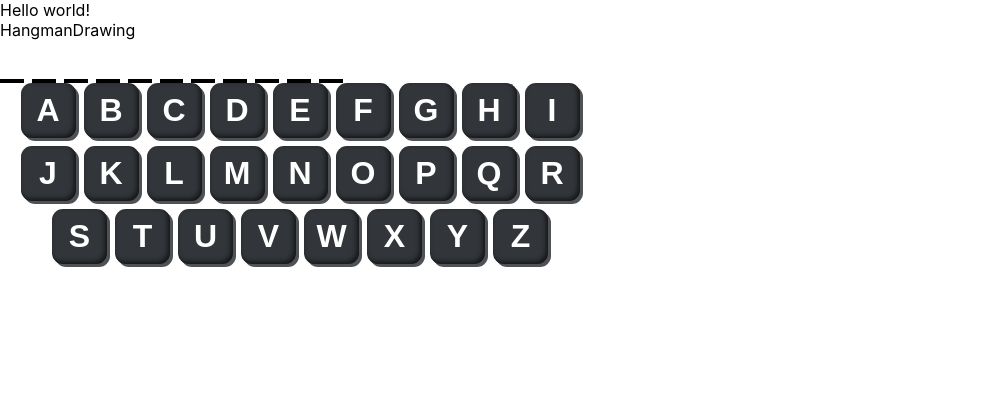
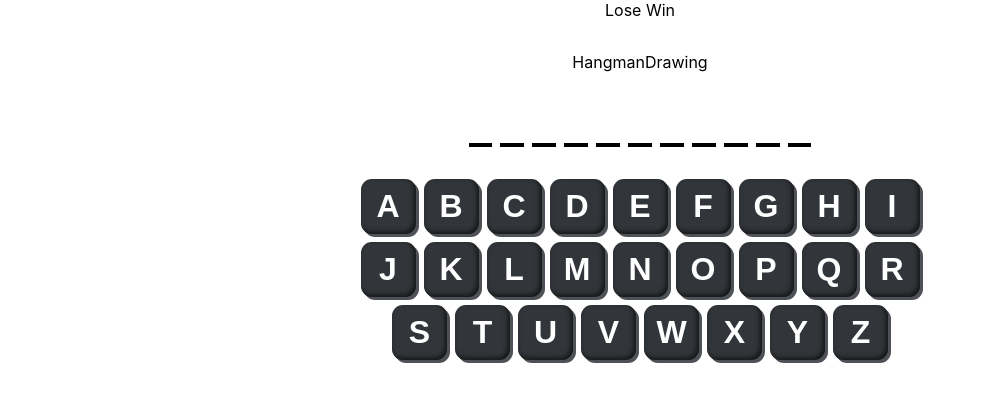
Before and after one commit to Criiis/hangman-cris, a React (Create React App) app: page / in a window 1280 px wide. Shown: the top 402 px of the page, without its empty margins (0-986 px from the left). Built offline with nearby package versions, Linux system fonts and the light colour scheme.

Commit message:
changing app tsx files

```diff
--- /dev/null
+++ b/src/App.module.css
@@ -0,0 +1,8 @@
+.app {
+  max-width: 800px;
+  display: flex;
+  flex-direction: column;
+  gap: 2rem;
+  margin: 0 auto;
+  align-items: center;
+}
--- a/src/App.tsx
+++ b/src/App.tsx
@@ -1,22 +1,25 @@
-import { useState } from "react";
-import HangmanDrawing from "./components/HangmanDrawing";
-import HangmanWord from "./components/HangmanWord";
-import Keyboard from "./components/Keyboard";
+import { useState } from 'react'
+import HangmanDrawing from './components/HangmanDrawing'
+import HangmanWord from './components/HangmanWord'
+import Keyboard from './components/Keyboard'
 import word from './wordList.json'
+import styles from './App.module.css'
 
 function App() {
-  const [wordToGuess, setWordToGuess] = useState(() => word[Math.floor(Math.random() * word.length)])
+  const [wordToGuess, setWordToGuess] = useState(
+    () => word[Math.floor(Math.random() * word.length)]
+  )
   const [guessLetters, setGuessLetters] = useState<string[]>([])
   console.log(wordToGuess)
 
   return (
-    <>
-      <div>Hello world!</div>
-      <HangmanDrawing/>
-      <HangmanWord/>
-      <Keyboard/>
-    </>
-  );
+    <div className={styles.app}>
+      <div>Lose Win</div>
+      <HangmanDrawing />
+      <HangmanWord wordToGuess={wordToGuess} />
+      <Keyboard />
+    </div>
+  )
 }
 
-export default App;
+export default App
```
